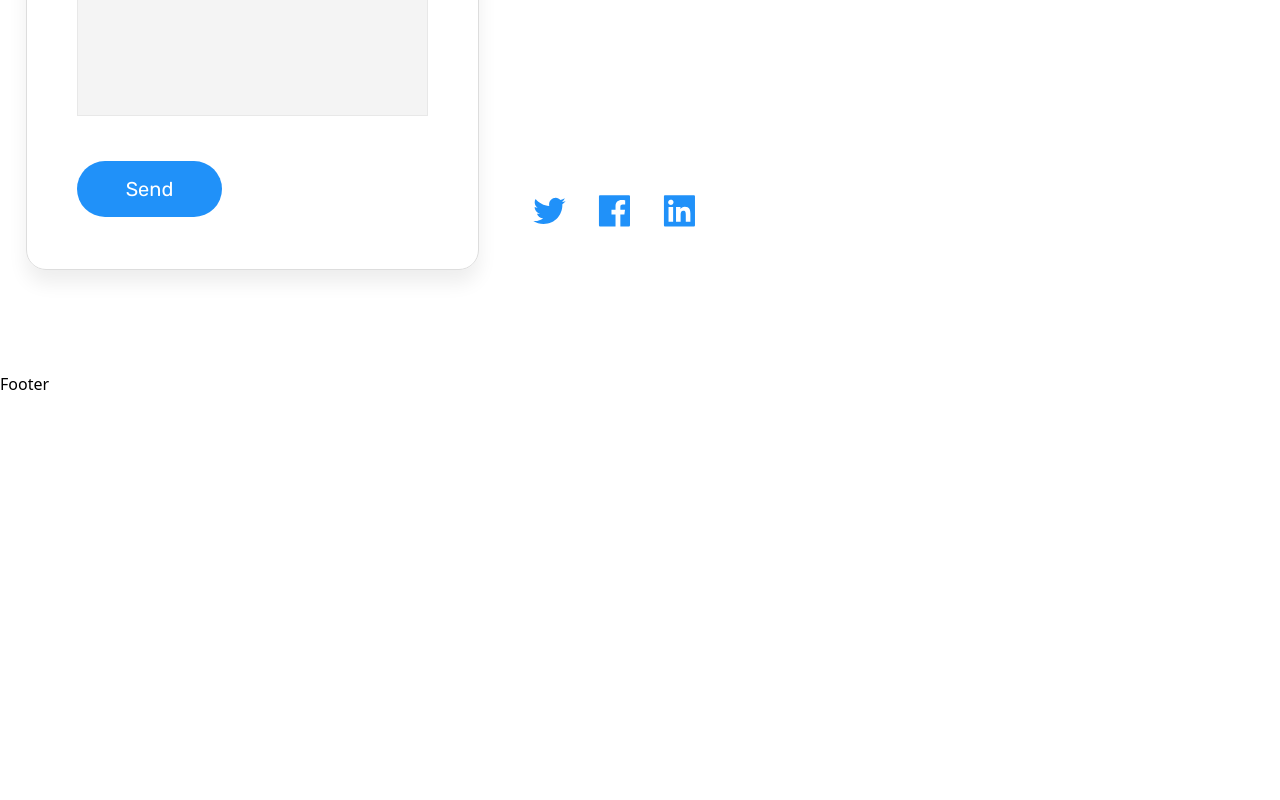
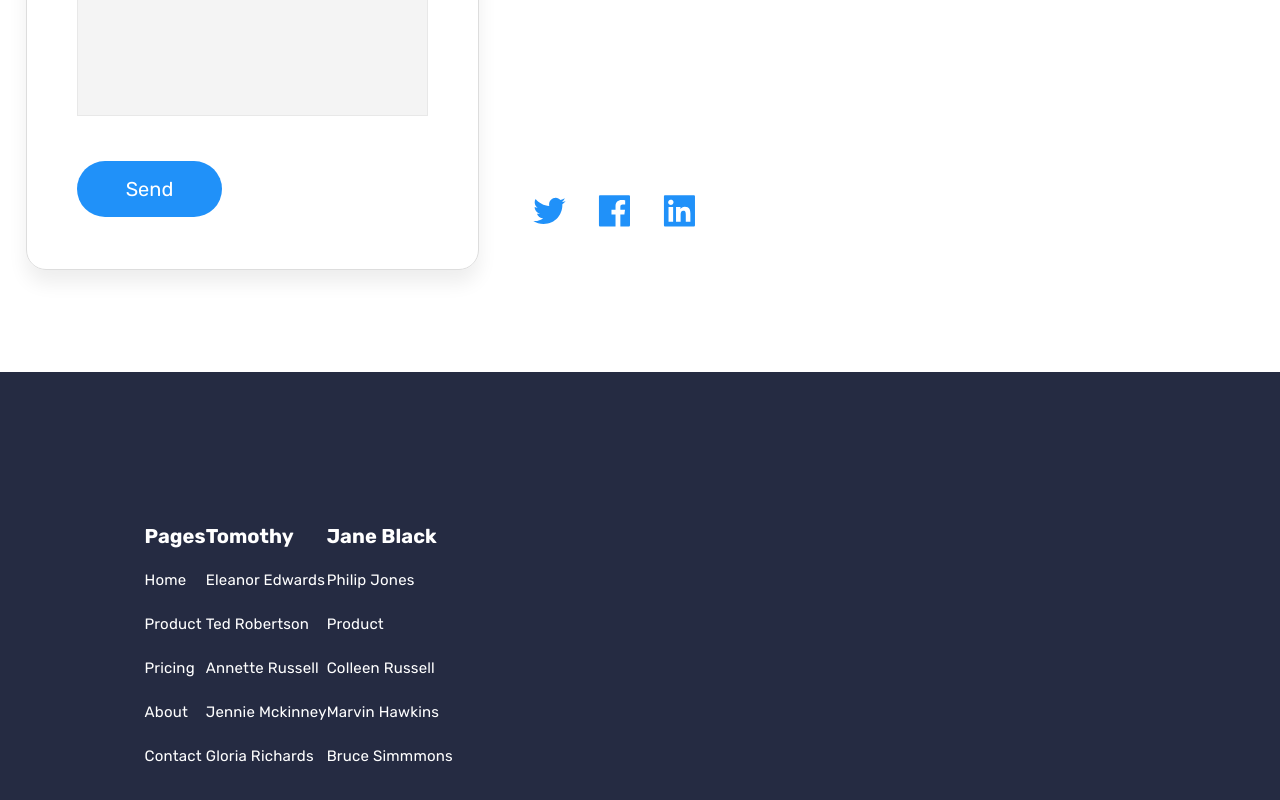
Before and after one commit to kkishan1230/figma-theme-switcher, a React (Create React App) app: page / in a window 1280 px wide. Shown: the part 6263-7063 px from the top of the page. Built offline with nearby package versions, Linux system fonts and the light colour scheme.

Commit message:
footer links

```diff
--- a/src/App.css
+++ b/src/App.css
@@ -103,10 +103,6 @@ p {
   letter-spacing: 0.2px;
 }
 
-body {
-  padding-bottom: 500px;
-}
-
 .common-text {
   font-family: "Rubik";
   font-style: normal;
@@ -134,3 +130,13 @@ body {
 textarea {
   resize: none;
 }
+
+.footer_links {
+  font-family: "Rubik";
+  font-style: normal;
+  font-weight: 400;
+  font-size: 15px;
+  line-height: 28px;
+  letter-spacing: 0.2px;
+  color: #ffffff;
+}
--- a/src/components/Footer.jsx
+++ /dev/null
@@ -1,7 +0,0 @@
-import React from "react";
-
-const Footer = () => {
-  return <div>Footer</div>;
-};
-
-export default Footer;
--- /dev/null
+++ b/src/components/footer-links/Footer.jsx
@@ -0,0 +1,44 @@
+import React from "react";
+import FooterLinks from "./FooterLinks";
+
+const Footer = () => {
+  return (
+    <div className="py-[150px] bg-[#252B42]">
+      <div className="max-w-[991px] flex justify-between mx-auto">
+        <div className="flex">
+          <FooterLinks
+            links_head="Pages"
+            link1="Home"
+            link2="Product"
+            link3="Pricing"
+            link4="About"
+            link5="Contact"
+            w={170}
+          />
+          <FooterLinks
+            className="tomothy"
+            links_head="Tomothy"
+            link1="Eleanor Edwards"
+            link2="Ted Robertson"
+            link3="Annette Russell"
+            link4="Jennie Mckinney"
+            link5="Gloria Richards"
+            w={186}
+          />
+          <FooterLinks
+            className="jane"
+            links_head="Jane Black"
+            link1="Philip Jones"
+            link2="Product"
+            link3="Colleen Russell"
+            link4="Marvin Hawkins"
+            link5="Bruce Simmmons"
+            w={187}
+          />
+        </div>
+      </div>
+    </div>
+  );
+};
+
+export default Footer;
--- /dev/null
+++ b/src/components/footer-links/FooterLinks.jsx
@@ -0,0 +1,19 @@
+import React from "react";
+import Links from "./Links";
+
+const FooterLinks = ({ links_head, link1, link2, link3, link4, link5, w }) => {
+  return (
+    <div className={`flex justify-between w-[${w}px]`}>
+      <div className="flex flex-col gap-4">
+        <h3 className="text-[#ffffff]">{links_head}</h3>
+        <Links link_name={link1} />
+        <Links link_name={link2} />
+        <Links link_name={link3} />
+        <Links link_name={link4} />
+        <Links link_name={link5} />
+      </div>
+    </div>
+  );
+};
+
+export default FooterLinks;
--- /dev/null
+++ b/src/components/footer-links/Links.jsx
@@ -0,0 +1,12 @@
+import React from "react";
+import { NavLink } from "react-router-dom";
+
+const Links = ({ link_name }) => {
+  return (
+    <NavLink to="/" className="footer_links">
+      {link_name}
+    </NavLink>
+  );
+};
+
+export default Links;
--- a/src/pages/Home.jsx
+++ b/src/pages/Home.jsx
@@ -8,7 +8,7 @@ import Partners from "../components/Partners";
 import Testimonials from "../components/Testimonials";
 import Pricing from "../components/Pricing";
 import ContactUs from "../components/ContactUs";
-import Footer from "../components/Footer";
+import Footer from "../components/footer-links/Footer";
 
 const Home = () => {
   return (
```
